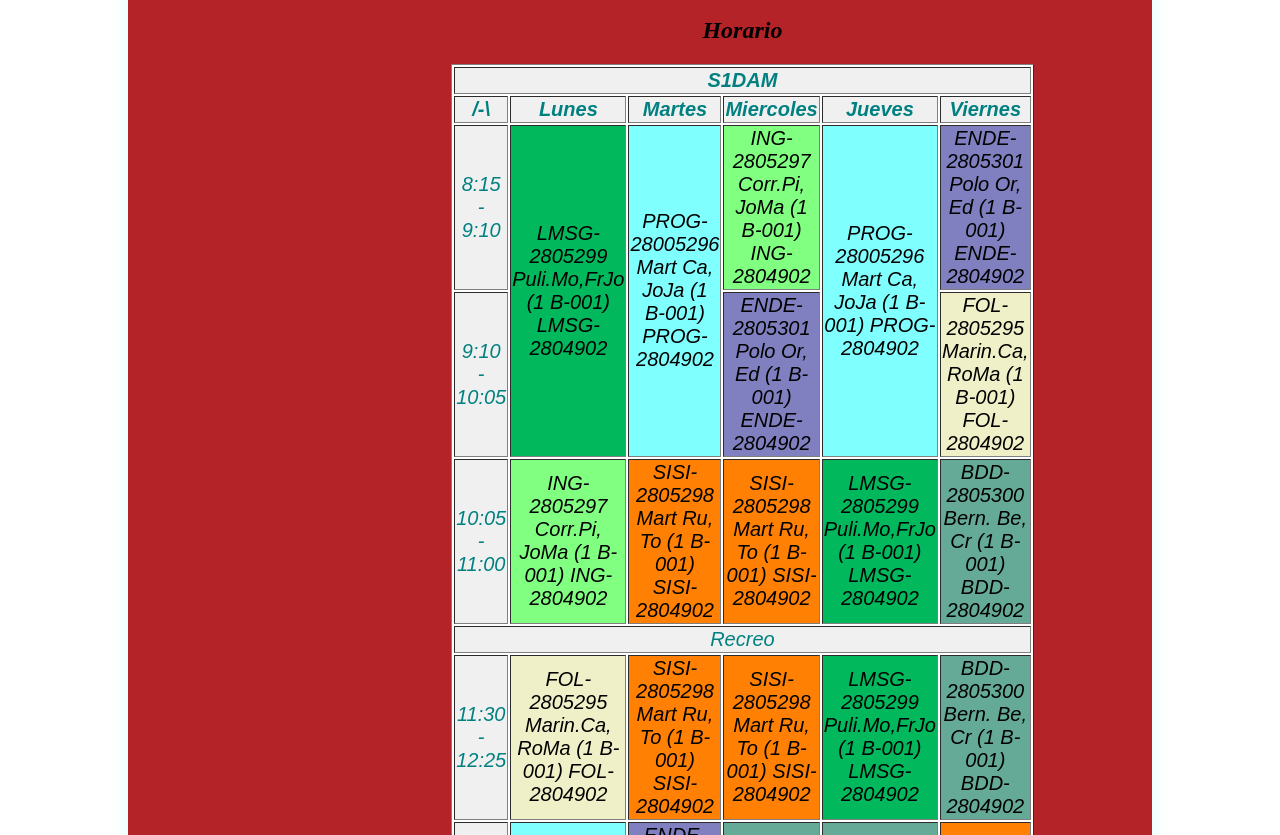
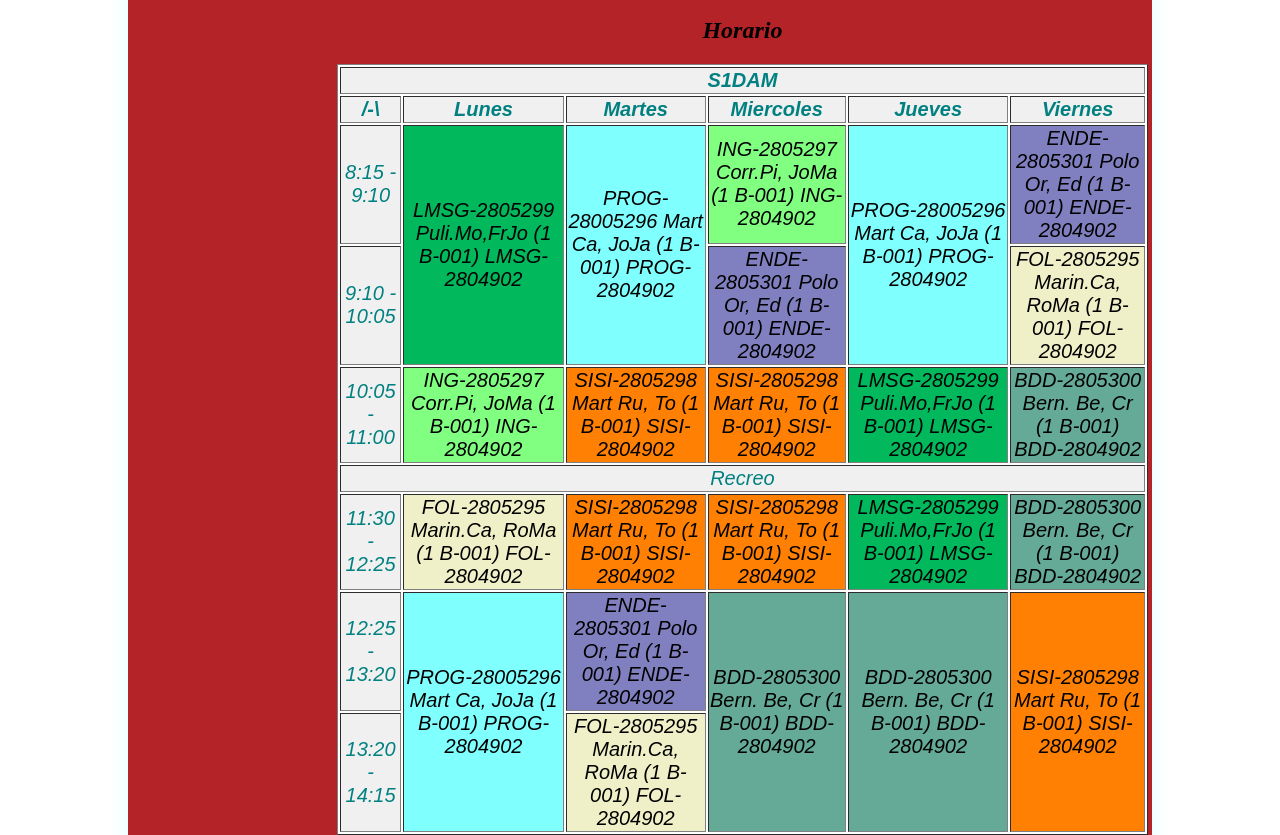
Before and after one commit to Ivanmr25/WEB, a plain HTML site: page tablas.html in a window 1280 px wide. Shown: the part 846-1681 px from the top of the page. Drawn offline with Linux system fonts and the light colour scheme.

Commit message:
Update style.css

```diff
--- a/css/style.css
+++ b/css/style.css
@@ -109,8 +109,7 @@ a{
 #tablas #thorario{
     font-family: Arial, Helvetica, sans-serif;
     font-size: 20px;
-    width: 70%;
-    height: 90%;
+    width: 99%;
     margin: 0 auto;
     background-color: white;
 
```
